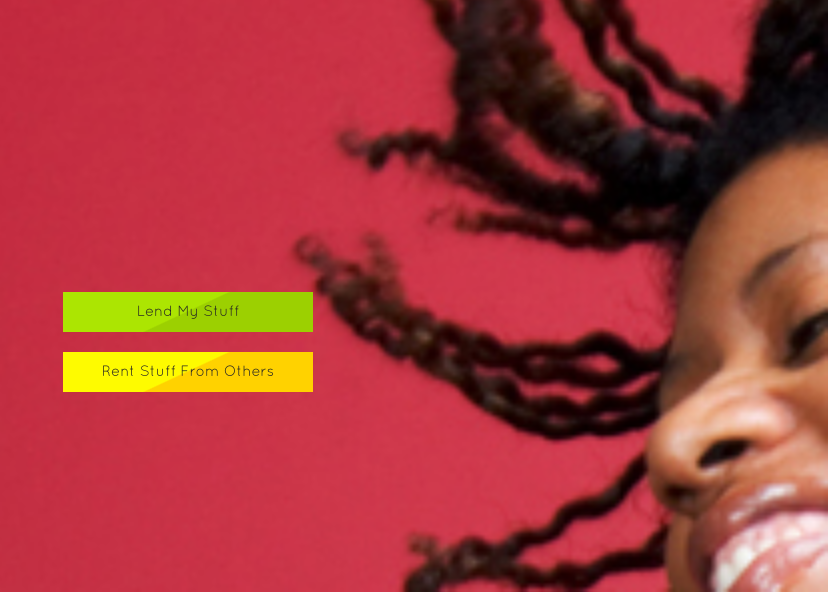
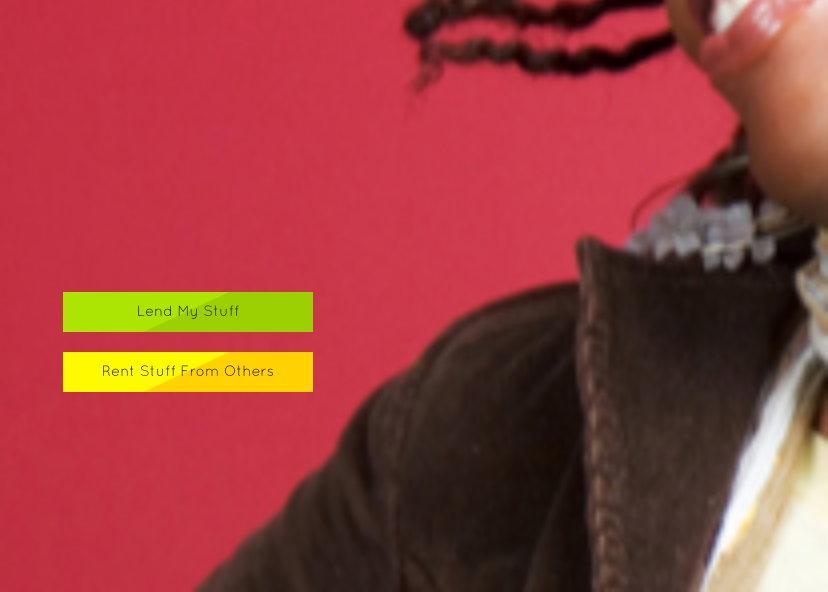
Before and after one commit to search4rent/fe-prototype, a website: page pages/01_index/index.html in a window 1280 px wide. Shown: the part 208-800 px from the top of the page, without its empty margins (452-1280 px from the left). Drawn offline with nearby package versions, Linux system fonts and the light colour scheme.

Commit message:
clean up stage css

```diff
--- a/styles/catalog/src/stage.sass
+++ b/styles/catalog/src/stage.sass
@@ -9,7 +9,7 @@
     height: 100%
     top: 0
     z-index: -1
-    background-image: url(../../../img/01_index/stage-home.jpg)
+    background: url(../../../img/01_index/stage-home.jpg) no-repeat center center fixed
     -webkit-background-size: cover
     -moz-background-size: cover
     -o-background-size: cover
```
Also changed, not shown: styles/catalog/dist/main.css.
